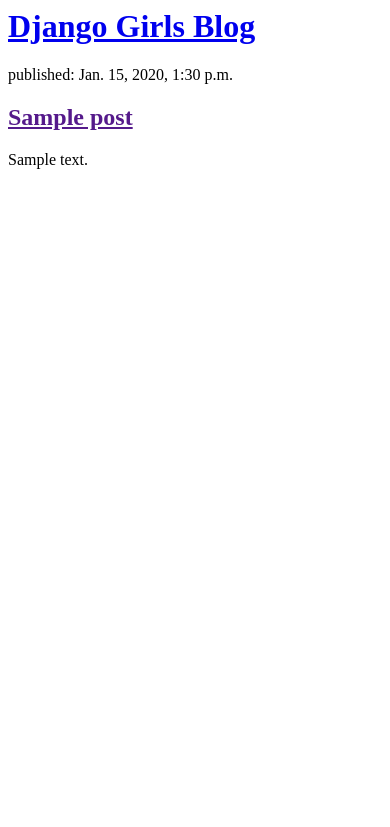
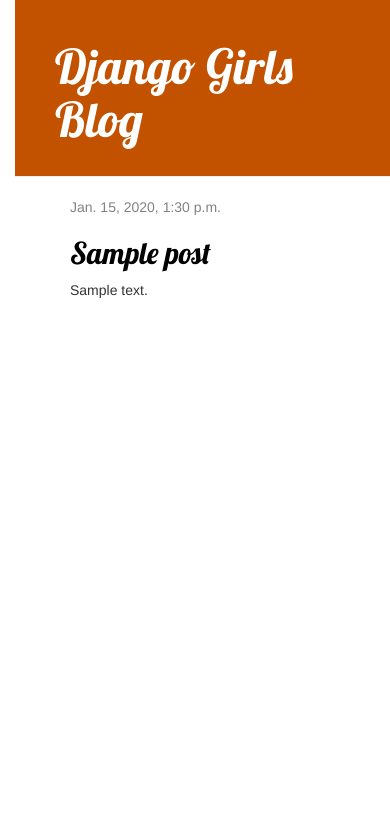
Before and after one commit to farafekrdjangogit/payment, a Django app: page / in a window 390 px wide. Shown: the top 827 px of the page. Run offline with Django 3.2, Linux system fonts and the light colour scheme; tables that the repository leaves empty hold one stand-in row (values such as "Sample post"); some libraries are stand-ins or nearby versions.

Commit message:
Added view and template for detailed blog post as well as css for the site.

```diff
--- /dev/null
+++ b/blog/static/css/blog.css
@@ -0,0 +1,3 @@
+body { padding-left: 15px; }
+h1 a, h2 a { color: #C25100; font-family: 'Lobster'; }
+.page-header {     background-color: #C25100;     margin-top: 0;     padding: 20px 20px 20px 40px; } .page-header h1, .page-header h1 a, .page-header h1 a:visited, .page-header h1 a:active {     color: #ffffff;     font-size: 36pt;     text-decoration: none; } .content {     margin-left: 40px; } h1, h2, h3, h4 {     font-family: 'Lobster', cursive; } .date {     color: #828282; } .save {     float: right; } .post-form textarea, .post-form input {     width: 100%; } .top-menu, .top-menu:hover, .top-menu:visited {     color: #ffffff;     float: right;     font-size: 26pt;     margin-right: 20px; } .post {     margin-bottom: 70px; } .post h2 a, .post h2 a:visited {     color: #000000; }
--- /dev/null
+++ b/blog/templates/blog/base.html
@@ -0,0 +1,24 @@
+{% load static %}
+<html>
+    <head>
+        <title>Django Girls blog</title>
+        <link rel="stylesheet" href="//maxcdn.bootstrapcdn.com/bootstrap/3.2.0/css/bootstrap.min.css">
+        <link rel="stylesheet" href="//maxcdn.bootstrapcdn.com/bootstrap/3.2.0/css/bootstrap-theme.min.css">
+        <link href='//fonts.googleapis.com/css?family=Lobster&subset=latin,latin-ext' rel='stylesheet' type='text/css'>
+        <link rel="stylesheet" href="{% static 'css/blog.css' %}">
+    </head>
+    <body>
+        <div class="page-header">
+            <h1><a href="/">Django Girls Blog</a></h1>
+        </div>
+
+        <div class="content container">
+            <div class="row">
+                <div class="col-md-8">
+			{% block content %}
+			{% endblock %}
+                </div>
+            </div>
+        </div>
+    </body>
+</html>
--- a/blog/templates/blog/post_list.html
+++ b/blog/templates/blog/post_list.html
@@ -1,18 +1,13 @@
-<html>
-    <head>
-        <title>Django Girls blog</title>
-    </head>
-    <body>
-        <div>
-            <h1><a href="/">Django Girls Blog</a></h1>
+{% extends 'blog/base.html' %}
+
+{% block content %}
+    {% for post in posts %}
+        <div class="post">
+            <div class="date">
+                {{ post.published_date }}
+            </div>
+	    <h2><a href="{% url 'post_detail' pk=post.pk %}">{{ post.title }}</a></h2>
+            <p>{{ post.text|linebreaksbr }}</p>
         </div>
-	{% for post in posts %}
-    		<div>
-        		<p>published: {{ post.published_date }}</p>
-		        <h2><a href="">{{ post.title }}</a></h2>
-		        <p>{{ post.text|linebreaksbr }}</p>
-	        </div>
-	{% endfor %}
-
-    </body>
-</html>
+    {% endfor %}
+{% endblock %}
--- a/blog/urls.py
+++ b/blog/urls.py
@@ -3,4 +3,5 @@ from . import views
 
 urlpatterns = [
     path('', views.post_list, name='post_list'),
+    path('post/<int:pk>/', views.post_detail, name='post_detail'),
 ]
--- a/blog/views.py
+++ b/blog/views.py
@@ -1,7 +1,11 @@
-from django.shortcuts import render
+from django.shortcuts import render, get_object_or_404
 from .models import Post
 from django.utils import timezone
 
 def post_list(request):
     posts = Post.objects.filter(published_date__lte=timezone.now()).order_by('published_date')
     return render(request, 'blog/post_list.html', {'posts':posts})
+
+def post_detail(request, pk):
+    post = get_object_or_404(Post, pk=pk)
+    return render(request, 'blog/post_detail.html', {'post':post})
```
Also changed, not shown: blog/templates/blog/post_detail.html (added, +13 -0 lines).
